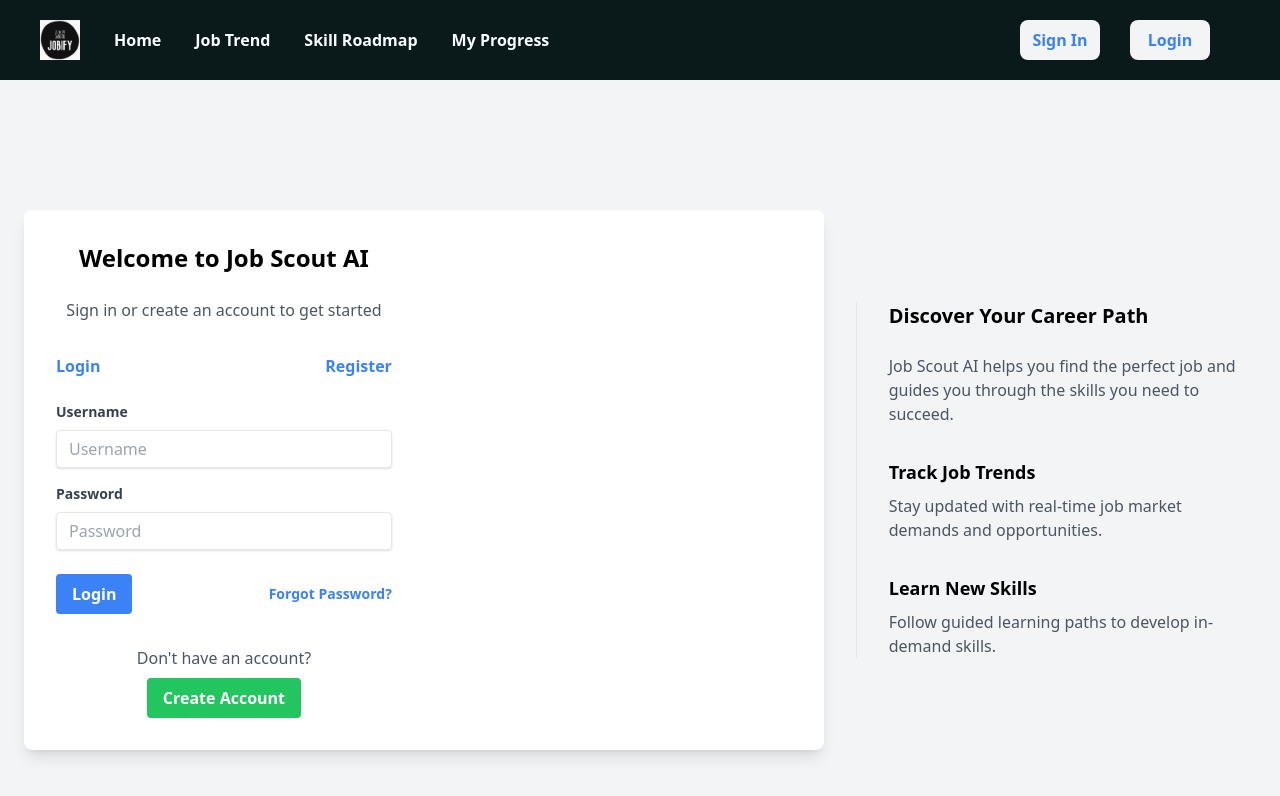
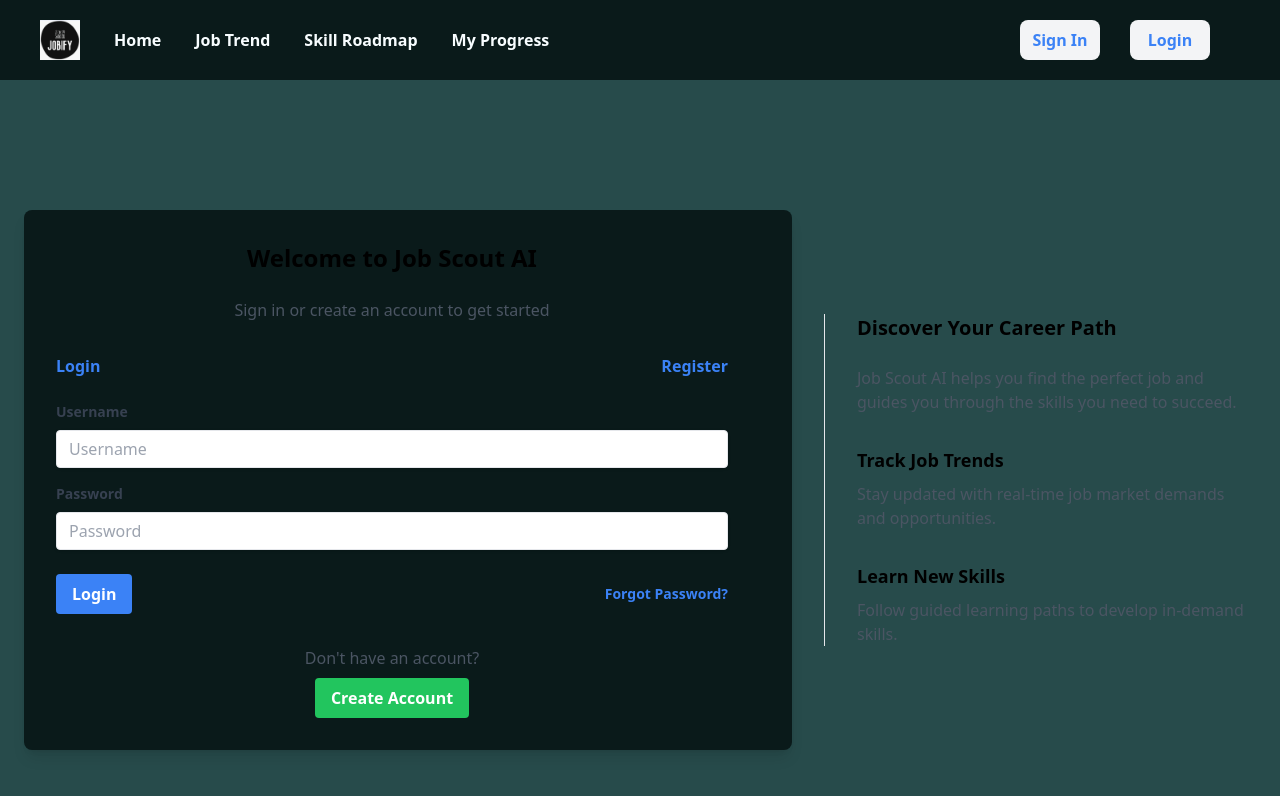
Before and after one commit to Indranil102/Jobify, a React (Vite) app in the folder frontend/jobify/: page / in a window 1280 px wide. Shown: the top 796 px of the page. Built offline with nearby package versions, Linux system fonts and the light colour scheme.

Commit message:
update homeapge

```diff
--- a/frontend/jobify/src/pages/Homepage.jsx
+++ b/frontend/jobify/src/pages/Homepage.jsx
@@ -3,10 +3,11 @@ import React from 'react';
 const Homepage = () => {
   return (
     <div>
-      <div className="min-h-screen bg-gray-100 flex items-center justify-center p-6">
-        <div className="bg-white p-8 rounded-lg shadow-lg w-full max-w-4xl flex">
+<div className="min-h-screen bg-[#274b4b] flex items-center justify-center p-6 ">
+
+        <div className="bg-[#0A1A1A] p-8 rounded-lg shadow-lg w-full max-w-3xl flex  ">
           {/* Left Side: Login Form */}
-          <div className="w-1/2 pr-8">
+          <div className="w-full pr-8">
             <h1 className="text-2xl font-bold text-center mb-6">Welcome to Job Scout AI</h1>
             <p className="text-center text-gray-600 mb-8">Sign in or create an account to get started</p>
 
```
